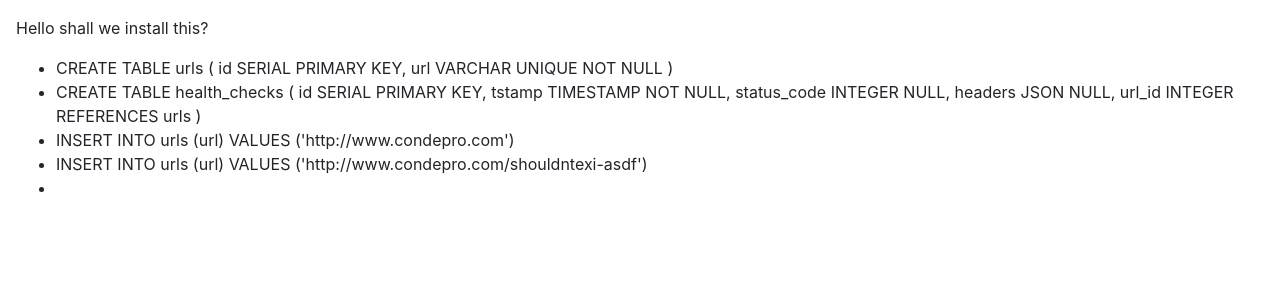
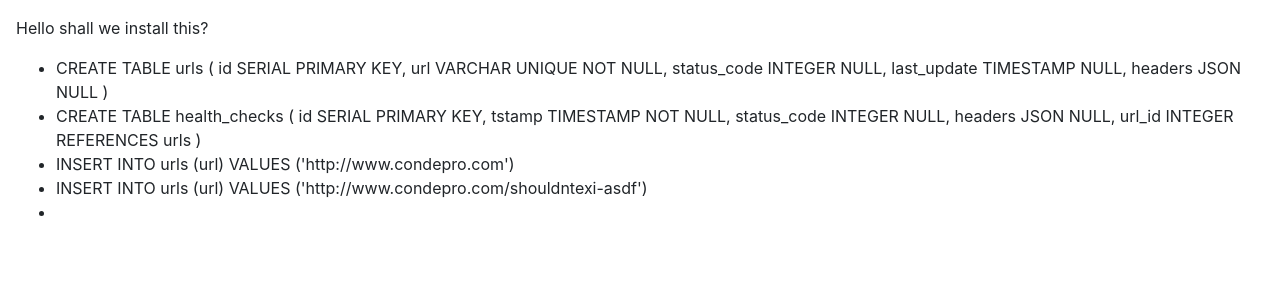
Before and after one commit to mmarcotte/url-scanner, a Flask app: page /install in a window 1280 px wide. Shown: the top 300 px of the page. Run offline with Flask 2, Linux system fonts and the light colour scheme; data comes from the database, SQL or seed files in the repository; data that the repository does not hold is empty; parts of the project's set-up code (start-up, migrations or seed data) failed here and were passed over; some libraries are stand-ins or nearby versions.

Commit message:
have it updating the table

```diff
--- a/app.py
+++ b/app.py
@@ -1,19 +1,17 @@
 import os
 import requests
+import json
 from flask import Flask, render_template, request, jsonify
 
 from sqlalchemy import create_engine
 from sqlalchemy.orm import scoped_session, sessionmaker
-print(os.getenv("DATABASE_URL"))
+
 engine = create_engine(os.getenv("DATABASE_URL"))
 db = scoped_session(sessionmaker(bind=engine))
 
 app = Flask(__name__)
 
-urls = [
-    {"id": 1, "url": 'https://condepro.com', "health": "200"},
-    {"id": 2, "url": 'http://condepro.com/should-nimot-exist', "health": "404"}
-]
+urls = db.execute('SELECT * FROM urls ORDER BY last_update DESC').fetchall()
 
 @app.route("/")
 def index():
@@ -24,17 +22,25 @@ def index():
 @app.route("/api/scan/<int:id>")
 def scan(id):
     # ascertain the URL, and then make a call to check its health
-    for row in urls:
-        if row["id"] == id:
-            url = row["url"]
-            print(url)
-    res = requests.get(url)
+    row = db.execute('SELECT url FROM urls WHERE id = :id', {"id": id}).fetchone()
+    res = requests.get(row.url)
+
     # save the status update for this URL so we know to show it next time
-    # report status update to the requester
+    db.execute('INSERT INTO health_checks (tstamp, status_code, headers, url_id) VALUES (NOW(), :status_code, :headers, :url_id)', {
+        "status_code": res.status_code,
+        "headers": json.dumps(dict(res.headers)),
+        "url_id": id
+    })
+
+    db.execute('UPDATE urls SET status_code = :status_code, headers = :headers, last_update = NOW() WHERE id = :id', {
+        "status_code": res.status_code,
+        "headers": json.dumps(dict(res.headers)),
+        "id": id
+    })
+    db.commit()
 
     return jsonify({
-        "health": res.status_code
-        ## maybe include
+        "status_code": res.status_code
     })
 
 # need to add a URL
--- a/install.sql
+++ b/install.sql
@@ -1,7 +1,11 @@
 CREATE TABLE urls (
     id SERIAL PRIMARY KEY,
-    url VARCHAR UNIQUE NOT NULL
+    url VARCHAR UNIQUE NOT NULL,
+    status_code INTEGER NULL,
+    last_update TIMESTAMP NULL,
+    headers JSON NULL
 );
+
 CREATE TABLE health_checks (
     id SERIAL PRIMARY KEY,
     tstamp TIMESTAMP NOT NULL,
--- a/static/js/scanner.js
+++ b/static/js/scanner.js
@@ -16,8 +16,8 @@ function checkHealth(id) {
         .then(response => response.json())
         .then(data => {
             var obj = document.getElementById('health-' + id)
-            obj.innerHTML = data.health
-            obj.className = 'health health-' + data.health
+            obj.innerHTML = data.status_code
+            obj.className = 'health health-' + data.status_code
         })
         .catch(err => console.log(err))
 }
--- a/templates/index.html
+++ b/templates/index.html
@@ -6,6 +6,7 @@
         <tr>
             <th>URL</th>
             <th>Health</th>
+            <th>Last Update</th>
             <th>Update</th>
         </tr>
     </thead>
@@ -13,7 +14,8 @@
         {% for url in urls %}
         <tr>
             <td>{{ url["url"] }}</td>
-            <td><span id="health-{{ url["id"] }}" class="health health-{{ url["health"] }}">{{ url["health"] }}</span></td>
+            <td><span id="health-{{ url["id"] }}" class="health health-{{ url["status_code"] }}">{{ url["status_code"] }}</span></td>
+            <td>{{ url["last_update"] }}</td>
             <td><button class="update-health" data-id="{{ url['id'] }}" data-url="{{ url['url'] }}" >update</button></td>
         </tr>
         {% endfor %}
```
